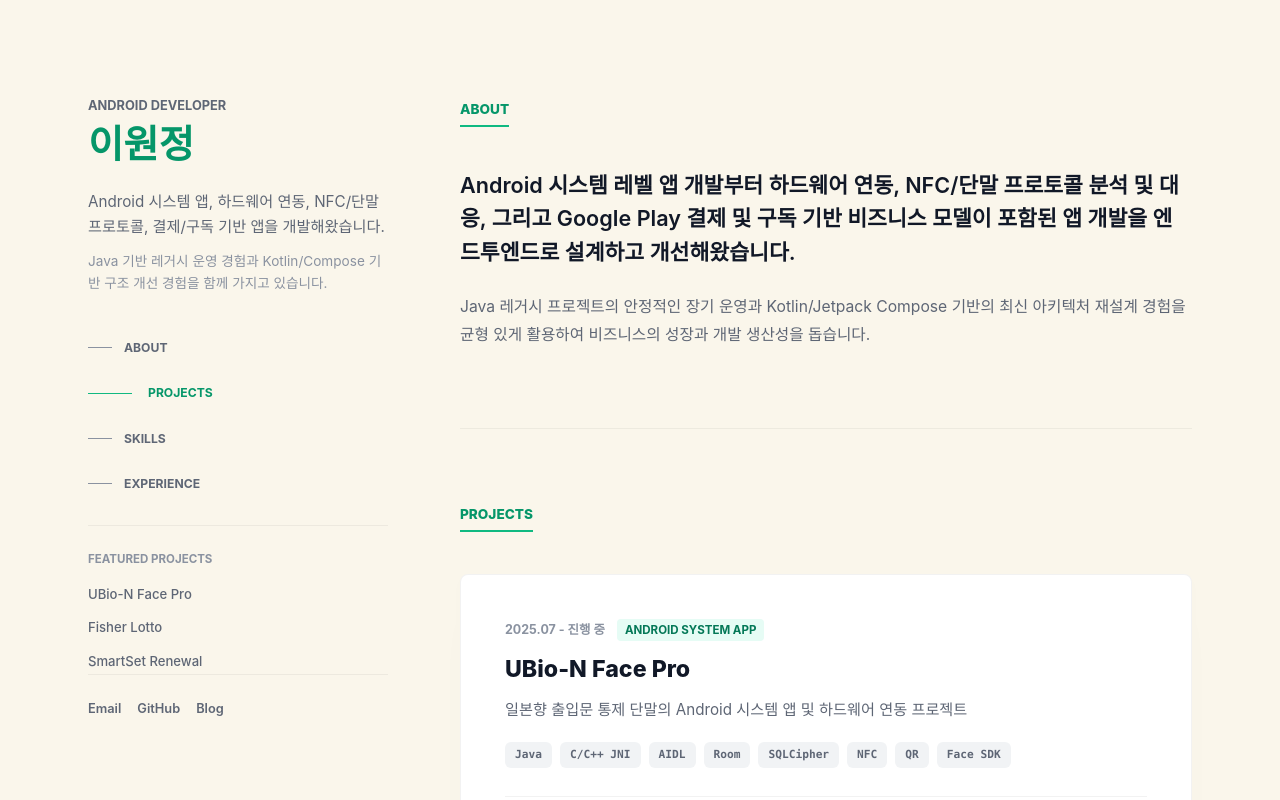
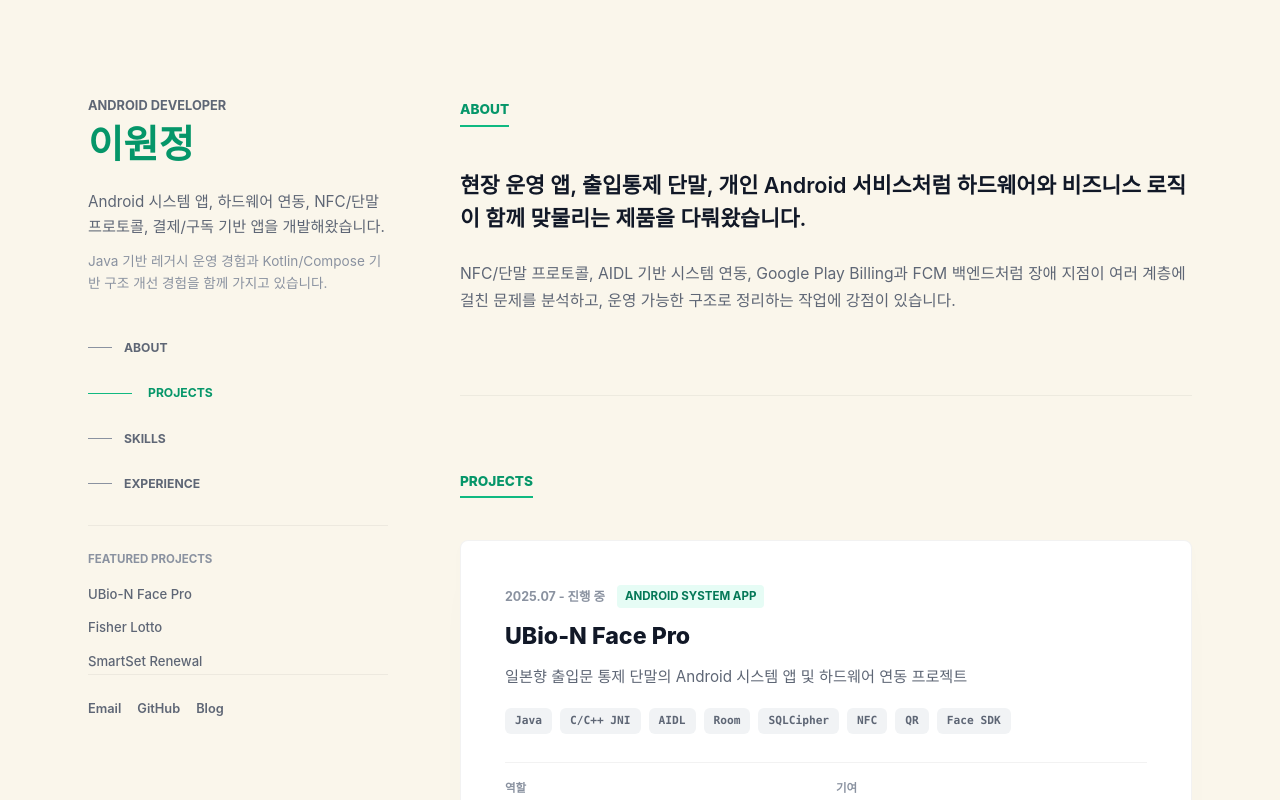
Before and after one commit to E1jeong/portfolio, a Next.js app: page / in a window 1280 px wide. Shown: the top 800 px of the page. Built offline with nearby package versions, Linux system fonts and the light colour scheme.

Commit message:
fix: reduce duplicated about copy

```diff
--- a/app/page.tsx
+++ b/app/page.tsx
@@ -160,10 +160,10 @@ export default function Home() {
         <section id="about" className="content-section" aria-labelledby="about-heading">
           <h2 id="about-heading" className="section-title">ABOUT</h2>
           <p className="lead-description">
-            Android 시스템 레벨 앱 개발부터 하드웨어 연동, NFC/단말 프로토콜 분석 및 대응, 그리고 Google Play 결제 및 구독 기반 비즈니스 모델이 포함된 앱 개발을 엔드투엔드로 설계하고 개선해왔습니다.
+            현장 운영 앱, 출입통제 단말, 개인 Android 서비스처럼 하드웨어와 비즈니스 로직이 함께 맞물리는 제품을 다뤄왔습니다.
           </p>
           <p className="lead-subdescription">
-            Java 레거시 프로젝트의 안정적인 장기 운영과 Kotlin/Jetpack Compose 기반의 최신 아키텍처 재설계 경험을 균형 있게 활용하여 비즈니스의 성장과 개발 생산성을 돕습니다.
+            NFC/단말 프로토콜, AIDL 기반 시스템 연동, Google Play Billing과 FCM 백엔드처럼 장애 지점이 여러 계층에 걸친 문제를 분석하고, 운영 가능한 구조로 정리하는 작업에 강점이 있습니다.
           </p>
         </section>
 
```
